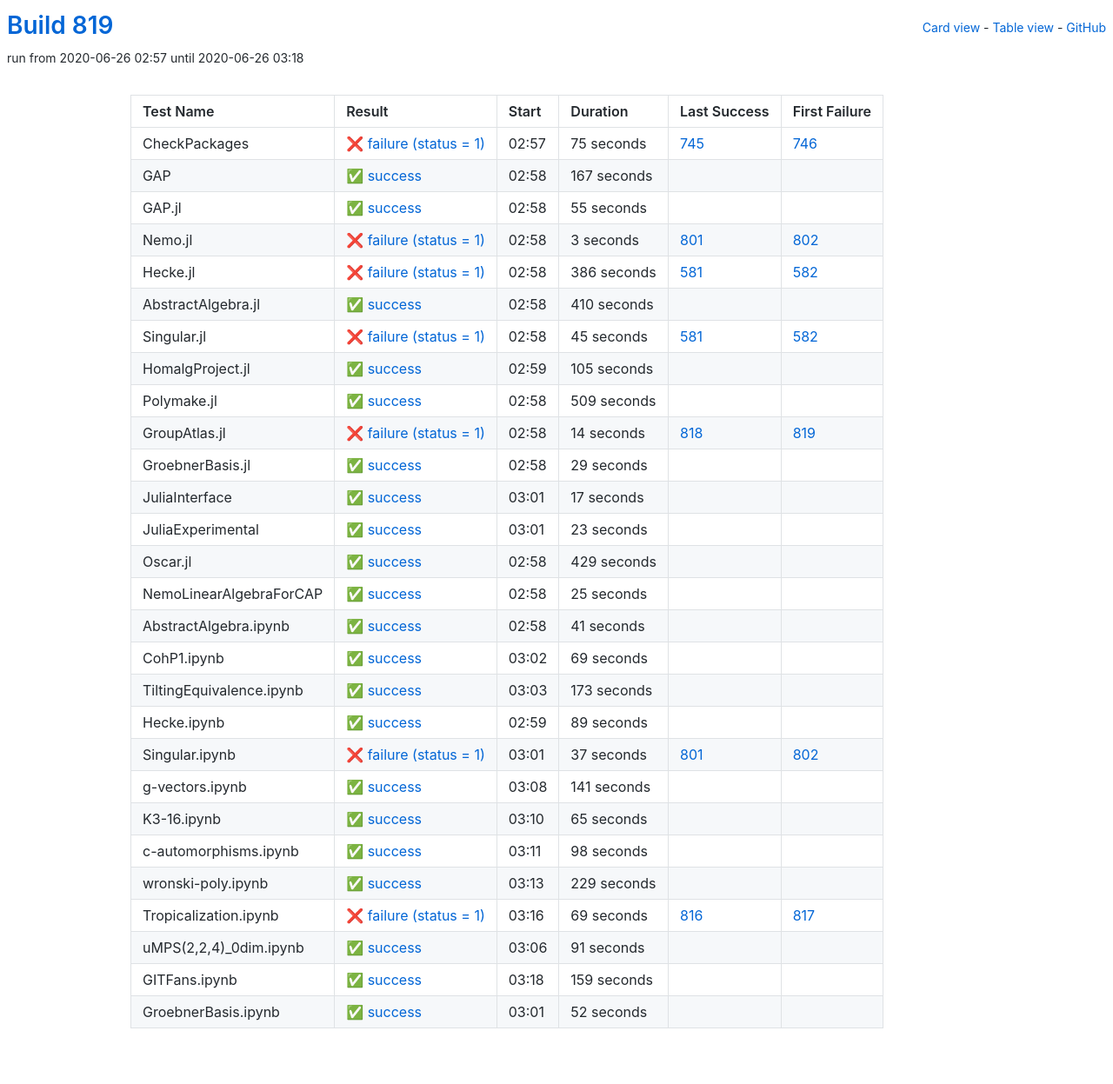
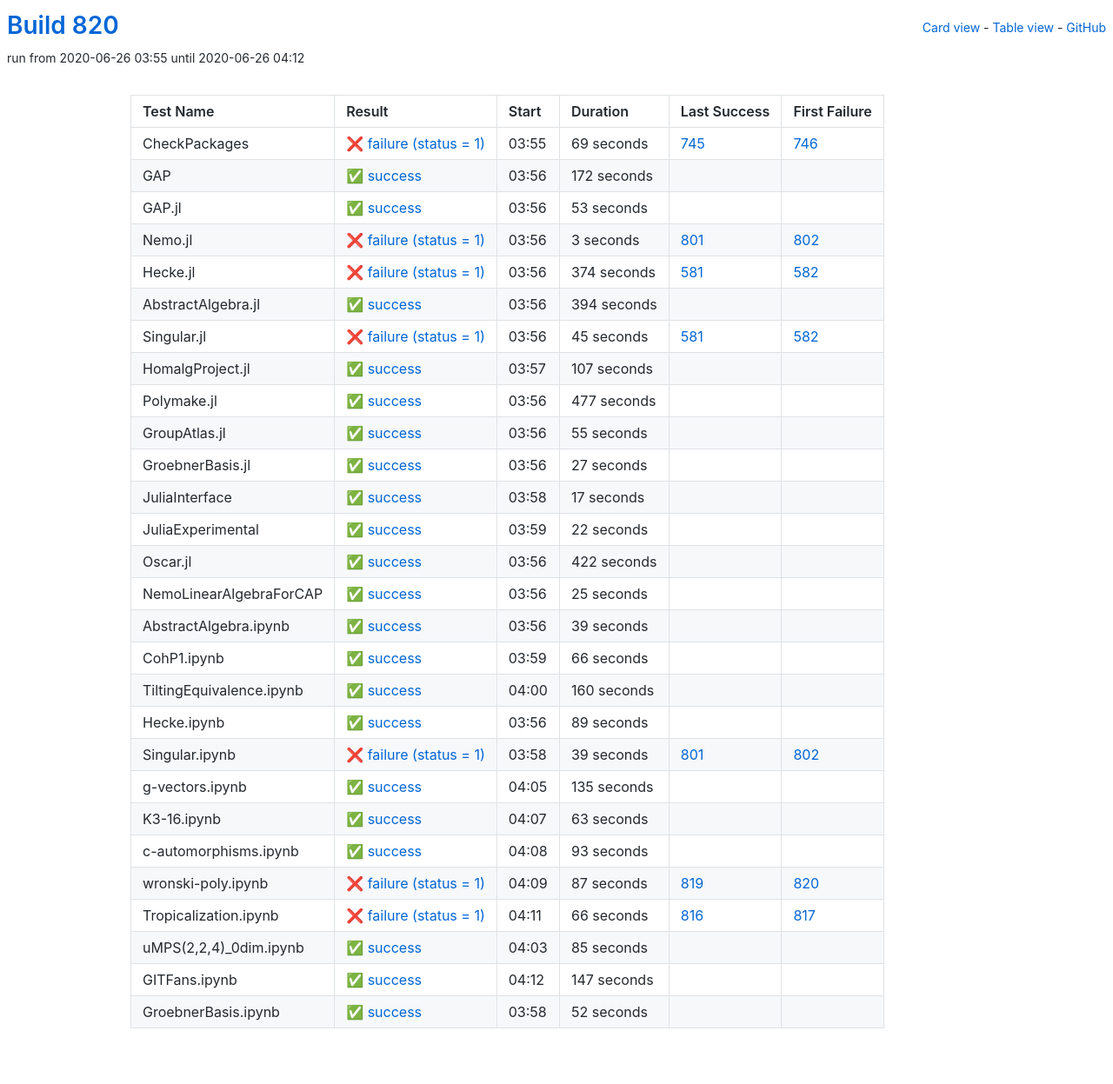
Before and after one commit to oscar-system/oscar-ci-status-1.4, a Jekyll site: the page built from table.html, in a window 1280 px wide. Shown: the whole page at 87% size. Built offline with Jekyll 4.4.1, drawn with Linux system fonts in a browser that asks for light colours.

Commit message:
Build #820

```diff
--- a/_data/ci.yml
+++ b/_data/ci.yml
@@ -1,6 +1,6 @@
 ---
-build: 819
-build_url: https://oscarci.mathematik.uni-kl.de/job/oscar-julia-1.4/819/
+build: 820
+build_url: https://oscarci.mathematik.uni-kl.de/job/oscar-julia-1.4/820/
 job: oscar-julia-1.4
 organization: oscar-system
 repo: oscar-ci-status-1.4
@@ -8,44 +8,44 @@ repourl: https://github.com/oscar-system/oscar-ci-status-1.4
 tests:
 - name: CheckPackages
   id: checkpackages
-  log: https://oscarci.mathematik.uni-kl.de/job/oscar-julia-1.4/819/artifact/logs/build-819/CheckPackages.log
-  start: 2020-06-26 02:57
+  log: https://oscarci.mathematik.uni-kl.de/job/oscar-julia-1.4/820/artifact/logs/build-820/CheckPackages.log
+  start: 2020-06-26 03:55
   success: false
   exitcode: 1
   status: failure
-  duration: 75
+  duration: 69
   last_success: 745
   last_success_url: https://oscarci.mathematik.uni-kl.de/job/oscar-julia-1.4/745/
   first_failure: 746
   first_failure_url: https://oscarci.mathematik.uni-kl.de/job/oscar-julia-1.4/746/
 - name: GAP
   id: gap
-  log: https://oscarci.mathematik.uni-kl.de/job/oscar-julia-1.4/819/artifact/logs/build-819/GAP.log
-  start: 2020-06-26 02:58
+  log: https://oscarci.mathematik.uni-kl.de/job/oscar-julia-1.4/820/artifact/logs/build-820/GAP.log
+  start: 2020-06-26 03:56
   success: true
   exitcode: 0
   status: success
-  duration: 167
+  duration: 172
   last_success: false
   last_success_url:
   first_failure: false
   first_failure_url:
 - name: GAP.jl
   id: gap-jl
-  log: https://oscarci.mathematik.uni-kl.de/job/oscar-julia-1.4/819/artifact/logs/build-819/GAP.jl.log
-  start: 2020-06-26 02:58
+  log: https://oscarci.mathematik.uni-kl.de/job/oscar-julia-1.4/820/artifact/logs/build-820/GAP.jl.log
+  start: 2020-06-26 03:56
   success: true
   exitcode: 0
   status: success
-  duration: 55
+  duration: 53
   last_success: false
   last_success_url:
   first_failure: false
   first_failure_url:
 - name: Nemo.jl
   id: nemo-jl
-  log: https://oscarci.mathematik.uni-kl.de/job/oscar-julia-1.4/819/artifact/logs/build-819/Nemo.jl.log
-  start: 2020-06-26 02:58
+  log: https://oscarci.mathematik.uni-kl.de/job/oscar-julia-1.4/820/artifact/logs/build-820/Nemo.jl.log
+  start: 2020-06-26 03:56
   success: false
   exitcode: 1
   status: failure
@@ -56,32 +56,32 @@ tests:
   first_failure_url: https://oscarci.mathematik.uni-kl.de/job/oscar-julia-1.4/802/
 - name: Hecke.jl
   id: hecke-jl
-  log: https://oscarci.mathematik.uni-kl.de/job/oscar-julia-1.4/819/artifact/logs/build-819/Hecke.jl.log
-  start: 2020-06-26 02:58
+  log: https://oscarci.mathematik.uni-kl.de/job/oscar-julia-1.4/820/artifact/logs/build-820/Hecke.jl.log
+  start: 2020-06-26 03:56
   success: false
   exitcode: 1
   status: failure
-  duration: 386
+  duration: 374
   last_success: 581
   last_success_url: https://oscarci.mathematik.uni-kl.de/job/oscar-julia-1.4/581/
   first_failure: 582
   first_failure_url: https://oscarci.mathematik.uni-kl.de/job/oscar-julia-1.4/582/
 - name: AbstractAlgebra.jl
   id: abstractalgebra-jl
-  log: https://oscarci.mathematik.uni-kl.de/job/oscar-julia-1.4/819/artifact/logs/build-819/AbstractAlgebra.jl.log
-  start: 2020-06-26 02:58
+  log: https://oscarci.mathematik.uni-kl.de/job/oscar-julia-1.4/820/artifact/logs/build-820/AbstractAlgebra.jl.log
+  start: 2020-06-26 03:56
   success: true
   exitcode: 0
   status: success
-  duration: 410
+  duration: 394
   last_success: false
   last_success_url:
   first_failure: false
   first_failure_url:
 - name: Singular.jl
   id: singular-jl
-  log: https://oscarci.mathematik.uni-kl.de/job/oscar-julia-1.4/819/artifact/logs/build-819/Singular.jl.log
-  start: 2020-06-26 02:58
+  log: https://oscarci.mathematik.uni-kl.de/job/oscar-julia-1.4/820/artifact/logs/build-820/Singular.jl.log
+  start: 2020-06-26 03:56
   success: false
   exitcode: 1
   status: failure
@@ -92,56 +92,56 @@ tests:
   first_failure_url: https://oscarci.mathematik.uni-kl.de/job/oscar-julia-1.4/582/
 - name: HomalgProject.jl
   id: homalgproject-jl
-  log: https://oscarci.mathematik.uni-kl.de/job/oscar-julia-1.4/819/artifact/logs/build-819/HomalgProject.jl.log
-  start: 2020-06-26 02:59
+  log: https://oscarci.mathematik.uni-kl.de/job/oscar-julia-1.4/820/artifact/logs/build-820/HomalgProject.jl.log
+  start: 2020-06-26 03:57
   success: true
   exitcode: 0
   status: success
-  duration: 105
+  duration: 107
   last_success: false
   last_success_url:
   first_failure: false
   first_failure_url:
 - name: Polymake.jl
   id: polymake-jl
-  log: https://oscarci.mathematik.uni-kl.de/job/oscar-julia-1.4/819/artifact/logs/build-819/Polymake.jl.log
-  start: 2020-06-26 02:58
+  log: https://oscarci.mathematik.uni-kl.de/job/oscar-julia-1.4/820/artifact/logs/build-820/Polymake.jl.log
+  start: 2020-06-26 03:56
   success: true
   exitcode: 0
   status: success
-  duration: 509
+  duration: 477
   last_success: false
   last_success_url:
   first_failure: false
   first_failure_url:
 - name: GroupAtlas.jl
   id: groupatlas-jl
-  log: https://oscarci.mathematik.uni-kl.de/job/oscar-julia-1.4/819/artifact/logs/build-819/GroupAtlas.jl.log
-  start: 2020-06-26 02:58
-  success: false
-  exitcode: 1
-  status: failure
-  duration: 14
-  last_success: 818
-  last_success_url: https://oscarci.mathematik.uni-kl.de/job/oscar-julia-1.4/818/
-  first_failure: 819
-  first_failure_url: https://oscarci.mathematik.uni-kl.de/job/oscar-julia-1.4/819/
-- name: GroebnerBasis.jl
-  id: groebnerbasis-jl
-  log: https://oscarci.mathematik.uni-kl.de/job/oscar-julia-1.4/819/artifact/logs/build-819/GroebnerBasis.jl.log
-  start: 2020-06-26 02:58
+  log: https://oscarci.mathematik.uni-kl.de/job/oscar-julia-1.4/820/artifact/logs/build-820/GroupAtlas.jl.log
+  start: 2020-06-26 03:56
   success: true
   exitcode: 0
   status: success
-  duration: 29
+  duration: 55
+  last_success: false
+  last_success_url:
+  first_failure: false
+  first_failure_url:
+- name: GroebnerBasis.jl
+  id: groebnerbasis-jl
+  log: https://oscarci.mathematik.uni-kl.de/job/oscar-julia-1.4/820/artifact/logs/build-820/GroebnerBasis.jl.log
+  start: 2020-06-26 03:56
+  success: true
+  exitcode: 0
+  status: success
+  duration: 27
   last_success: false
   last_success_url:
   first_failure: false
   first_failure_url:
 - name: JuliaInterface
   id: juliainterface
-  log: https://oscarci.mathematik.uni-kl.de/job/oscar-julia-1.4/819/artifact/logs/build-819/JuliaInterface.log
-  start: 2020-06-26 03:01
+  log: https://oscarci.mathematik.uni-kl.de/job/oscar-julia-1.4/820/artifact/logs/build-820/JuliaInterface.log
+  start: 2020-06-26 03:58
   success: true
   exitcode: 0
   status: success
@@ -152,32 +152,32 @@ tests:
   first_failure_url:
 - name: JuliaExperimental
   id: juliaexperimental
-  log: https://oscarci.mathematik.uni-kl.de/job/oscar-julia-1.4/819/artifact/logs/build-819/JuliaExperimental.log
-  start: 2020-06-26 03:01
+  log: https://oscarci.mathematik.uni-kl.de/job/oscar-julia-1.4/820/artifact/logs/build-820/JuliaExperimental.log
+  start: 2020-06-26 03:59
   success: true
   exitcode: 0
   status: success
-  duration: 23
+  duration: 22
   last_success: false
   last_success_url:
   first_failure: false
   first_failure_url:
 - name: Oscar.jl
   id: oscar-jl
-  log: https://oscarci.mathematik.uni-kl.de/job/oscar-julia-1.4/819/artifact/logs/build-819/Oscar.jl.log
-  start: 2020-06-26 02:58
+  log: https://oscarci.mathematik.uni-kl.de/job/oscar-julia-1.4/820/artifact/logs/build-820/Oscar.jl.log
+  start: 2020-06-26 03:56
   success: true
   exitcode: 0
   status: success
-  duration: 429
+  duration: 422
   last_success: false
   last_success_url:
   first_failure: false
   first_failure_url:
 - name: NemoLinearAlgebraForCAP
   id: nemolinearalgebraforcap
-  log: https://oscarci.mathematik.uni-kl.de/job/oscar-julia-1.4/819/artifact/logs/build-819/NemoLinearAlgebraForCAP.log
-  start: 2020-06-26 02:58
+  log: https://oscarci.mathematik.uni-kl.de/job/oscar-julia-1.4/820/artifact/logs/build-820/NemoLinearAlgebraForCAP.log
+  start: 2020-06-26 03:56
   success: true
   exitcode: 0
   status: success
@@ -188,44 +188,44 @@ tests:
   first_failure_url:
 - name: AbstractAlgebra.ipynb
   id: abstractalgebra-ipynb
-  log: https://oscarci.mathematik.uni-kl.de/job/oscar-julia-1.4/819/artifact/logs/build-819/AbstractAlgebra.ipynb.log
-  start: 2020-06-26 02:58
+  log: https://oscarci.mathematik.uni-kl.de/job/oscar-julia-1.4/820/artifact/logs/build-820/AbstractAlgebra.ipynb.log
+  start: 2020-06-26 03:56
   success: true
   exitcode: 0
   status: success
-  duration: 41
+  duration: 39
   last_success: false
   last_success_url:
   first_failure: false
   first_failure_url:
 - name: CohP1.ipynb
   id: cohp1-ipynb
-  log: https://oscarci.mathematik.uni-kl.de/job/oscar-julia-1.4/819/artifact/logs/build-819/CohP1.ipynb.log
-  start: 2020-06-26 03:02
+  log: https://oscarci.mathematik.uni-kl.de/job/oscar-julia-1.4/820/artifact/logs/build-820/CohP1.ipynb.log
+  start: 2020-06-26 03:59
   success: true
   exitcode: 0
   status: success
-  duration: 69
+  duration: 66
   last_success: false
   last_success_url:
   first_failure: false
   first_failure_url:
 - name: TiltingEquivalence.ipynb
   id: tiltingequivalence-ipynb
-  log: https://oscarci.mathematik.uni-kl.de/job/oscar-julia-1.4/819/artifact/logs/build-819/TiltingEquivalence.ipynb.log
-  start: 2020-06-26 03:03
+  log: https://oscarci.mathematik.uni-kl.de/job/oscar-julia-1.4/820/artifact/logs/build-820/TiltingEquivalence.ipynb.log
+  start: 2020-06-26 04:00
   success: true
   exitcode: 0
   status: success
-  duration: 173
+  duration: 160
   last_success: false
   last_success_url:
   first_failure: false
   first_failure_url:
 - name: Hecke.ipynb
   id: hecke-ipynb
-  log: https://oscarci.mathematik.uni-kl.de/job/oscar-julia-1.4/819/artifact/logs/build-819/Hecke.ipynb.log
-  start: 2020-06-26 02:59
+  log: https://oscarci.mathematik.uni-kl.de/job/oscar-julia-1.4/820/artifact/logs/build-820/Hecke.ipynb.log
+  start: 2020-06-26 03:56
   success: true
   exitcode: 0
   status: success
@@ -236,104 +236,104 @@ tests:
   first_failure_url:
 - name: Singular.ipynb
   id: singular-ipynb
-  log: https://oscarci.mathematik.uni-kl.de/job/oscar-julia-1.4/819/artifact/logs/build-819/Singular.ipynb.log
-  start: 2020-06-26 03:01
+  log: https://oscarci.mathematik.uni-kl.de/job/oscar-julia-1.4/820/artifact/logs/build-820/Singular.ipynb.log
+  start: 2020-06-26 03:58
   success: false
   exitcode: 1
   status: failure
-  duration: 37
+  duration: 39
   last_success: 801
   last_success_url: https://oscarci.mathematik.uni-kl.de/job/oscar-julia-1.4/801/
   first_failure: 802
   first_failure_url: https://oscarci.mathematik.uni-kl.de/job/oscar-julia-1.4/802/
 - name: g-vectors.ipynb
   id: g-vectors-ipynb
-  log: https://oscarci.mathematik.uni-kl.de/job/oscar-julia-1.4/819/artifact/logs/build-819/g-vectors.ipynb.log
-  start: 2020-06-26 03:08
+  log: https://oscarci.mathematik.uni-kl.de/job/oscar-julia-1.4/820/artifact/logs/build-820/g-vectors.ipynb.log
+  start: 2020-06-26 04:05
   success: true
   exitcode: 0
   status: success
-  duration: 141
+  duration: 135
   last_success: false
   last_success_url:
   first_failure: false
   first_failure_url:
 - name: K3-16.ipynb
   id: k3-16-ipynb
-  log: https://oscarci.mathematik.uni-kl.de/job/oscar-julia-1.4/819/artifact/logs/build-819/K3-16.ipynb.log
-  start: 2020-06-26 03:10
+  log: https://oscarci.mathematik.uni-kl.de/job/oscar-julia-1.4/820/artifact/logs/build-820/K3-16.ipynb.log
+  start: 2020-06-26 04:07
   success: true
   exitcode: 0
   status: success
-  duration: 65
+  duration: 63
   last_success: false
   last_success_url:
   first_failure: false
   first_failure_url:
 - name: c-automorphisms.ipynb
   id: c-automorphisms-ipynb
-  log: https://oscarci.mathematik.uni-kl.de/job/oscar-julia-1.4/819/artifact/logs/build-819/c-automorphisms.ipynb.log
-  start: 2020-06-26 03:11
+  log: https://oscarci.mathematik.uni-kl.de/job/oscar-julia-1.4/820/artifact/logs/build-820/c-automorphisms.ipynb.log
+  start: 2020-06-26 04:08
   success: true
   exitcode: 0
   status: success
-  duration: 98
+  duration: 93
   last_success: false
   last_success_url:
   first_failure: false
   first_failure_url:
 - name: wronski-poly.ipynb
   id: wronski-poly-ipynb
-  log: https://oscarci.mathematik.uni-kl.de/job/oscar-julia-1.4/819/artifact/logs/build-819/wronski-poly.ipynb.log
-  start: 2020-06-26 03:13
-  success: true
-  exitcode: 0
-  status: success
-  duration: 229
-  last_success: false
-  last_success_url:
-  first_failure: false
-  first_failure_url:
-- name: Tropicalization.ipynb
-  id: tropicalization-ipynb
-  log: https://oscarci.mathematik.uni-kl.de/job/oscar-julia-1.4/819/artifact/logs/build-819/Tropicalization.ipynb.log
-  start: 2020-06-26 03:16
+  log: https://oscarci.mathematik.uni-kl.de/job/oscar-julia-1.4/820/artifact/logs/build-820/wronski-poly.ipynb.log
+  start: 2020-06-26 04:09
   success: false
   exitcode: 1
   status: failure
-  duration: 69
+  duration: 87
+  last_success: 819
+  last_success_url: https://oscarci.mathematik.uni-kl.de/job/oscar-julia-1.4/819/
+  first_failure: 820
+  first_failure_url: https://oscarci.mathematik.uni-kl.de/job/oscar-julia-1.4/820/
+- name: Tropicalization.ipynb
+  id: tropicalization-ipynb
+  log: https://oscarci.mathematik.uni-kl.de/job/oscar-julia-1.4/820/artifact/logs/build-820/Tropicalization.ipynb.log
+  start: 2020-06-26 04:11
+  success: false
+  exitcode: 1
+  status: failure
+  duration: 66
   last_success: 816
   last_success_url: https://oscarci.mathematik.uni-kl.de/job/oscar-julia-1.4/816/
   first_failure: 817
   first_failure_url: https://oscarci.mathematik.uni-kl.de/job/oscar-julia-1.4/817/
 - name: uMPS(2,2,4)_0dim.ipynb
   id: umps-2-2-4-0dim-ipynb
-  log: https://oscarci.mathematik.uni-kl.de/job/oscar-julia-1.4/819/artifact/logs/build-819/uMPS-2-2-4-_0dim.ipynb.log
-  start: 2020-06-26 03:06
+  log: https://oscarci.mathematik.uni-kl.de/job/oscar-julia-1.4/820/artifact/logs/build-820/uMPS-2-2-4-_0dim.ipynb.log
+  start: 2020-06-26 04:03
   success: true
   exitcode: 0
   status: success
-  duration: 91
+  duration: 85
   last_success: false
   last_success_url:
   first_failure: false
   first_failure_url:
 - name: GITFans.ipynb
   id: gitfans-ipynb
-  log: https://oscarci.mathematik.uni-kl.de/job/oscar-julia-1.4/819/artifact/logs/build-819/GITFans.ipynb.log
-  start: 2020-06-26 03:18
+  log: https://oscarci.mathematik.uni-kl.de/job/oscar-julia-1.4/820/artifact/logs/build-820/GITFans.ipynb.log
+  start: 2020-06-26 04:12
   success: true
   exitcode: 0
   status: success
-  duration: 159
+  duration: 147
   last_success: false
   last_success_url:
   first_failure: false
   first_failure_url:
 - name: GroebnerBasis.ipynb
   id: groebnerbasis-ipynb
-  log: https://oscarci.mathematik.uni-kl.de/job/oscar-julia-1.4/819/artifact/logs/build-819/GroebnerBasis.ipynb.log
-  start: 2020-06-26 03:01
+  log: https://oscarci.mathematik.uni-kl.de/job/oscar-julia-1.4/820/artifact/logs/build-820/GroebnerBasis.ipynb.log
+  start: 2020-06-26 03:58
   success: true
   exitcode: 0
   status: success
```
Also changed, not shown: README.md.
